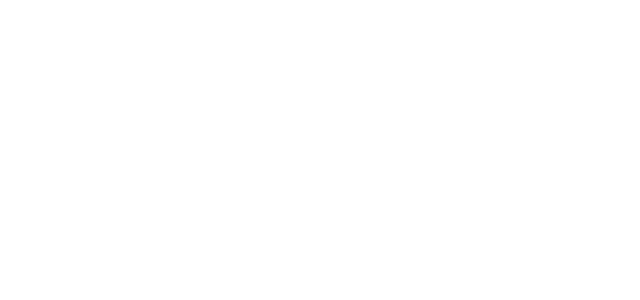
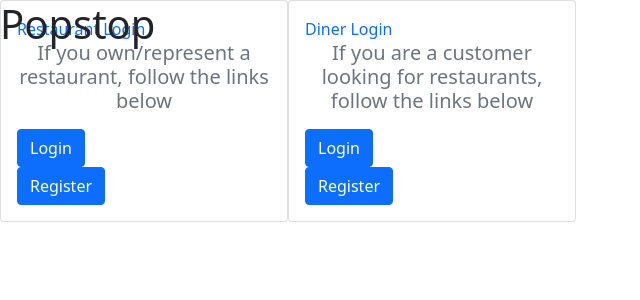
Before and after one commit to EliasLMann/CS3330-F21, a React (Create React App) app in the folder frontend/: page / in a window 1280 px wide. Shown: the top 300 px of the page, without its empty margins (0-640 px from the left). Built offline with nearby package versions, Linux system fonts and the light colour scheme.

Commit message:
Fixed landing page

```diff
--- a/frontend/src/App.js
+++ b/frontend/src/App.js
@@ -1,7 +1,6 @@
 import React, { useEffect, useState } from 'react';
 import './App.css';
 import axios from 'axios';
-import { Login } from './components/header/login';
 
 import {
   BrowserRouter as Router,
@@ -13,6 +12,7 @@
 import { LoginPage } from './LoginPage';
 import { RegisterPage } from './RegisterPage';
 import { HomePage } from './HomePage';
+import { Login } from './components/header/login';
 
 // React functional component
 function App () {
@@ -83,15 +83,13 @@
     <Router>
       <Switch>
         {/* <Route path="/" component={App} /> */}
-        {/* <Route path="">
-          <HomePage/>
-        </Route> */}
         <Route path="/login">
           <LoginPage/>
         </Route>
         <Route path="/register">
           <RegisterPage/>
         </Route>
+        <Route path="*" component={Login} />
       </Switch>
     </Router>
 
--- a/frontend/src/LoginPage.jsx
+++ b/frontend/src/LoginPage.jsx
@@ -3,7 +3,7 @@
 export class LoginPage extends React.Component {
 
     state = {
-        name: "",
+        userName: "",
         password:"",
         isOwner:false
     }
```
Also changed, not shown: 1 other file (tests, documents, lock files or other folders).
